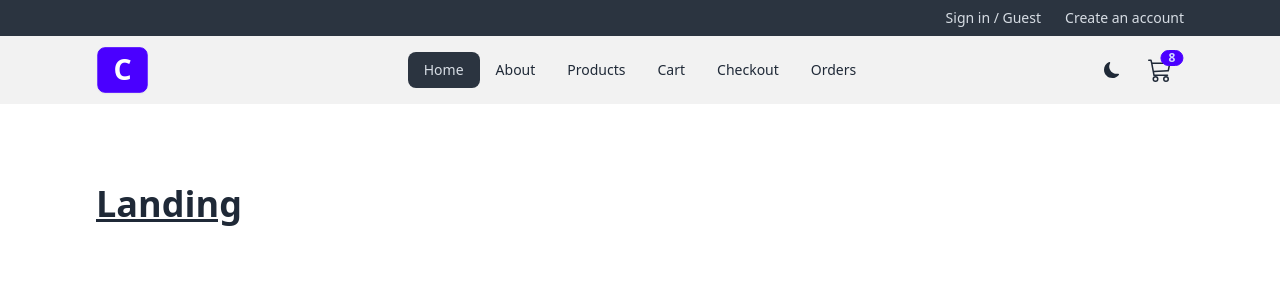
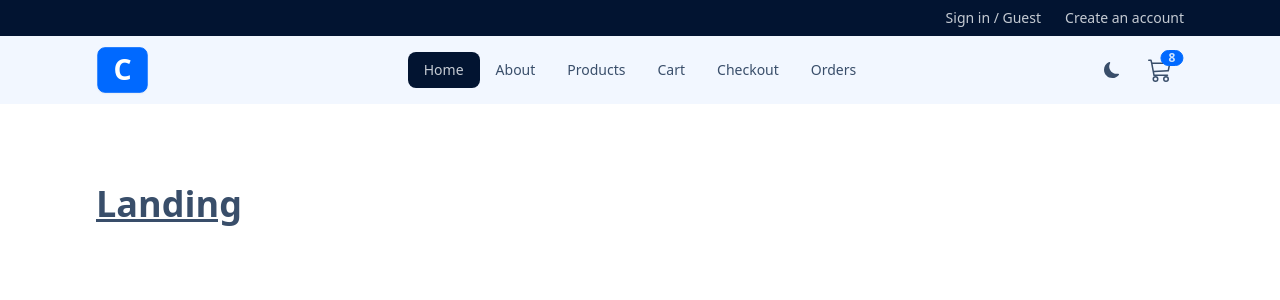
Before and after one commit to pktcodes/comfy-store-react-project-v2, a React (Vite) app: page / in a window 1280 px wide. Shown: the top 300 px of the page. Built offline with nearby package versions, Linux system fonts and the light colour scheme.

Commit message:
Add Theme

```diff
--- a/index.html
+++ b/index.html
@@ -1,5 +1,5 @@
-<!DOCTYPE html>
-<html lang="en">
+<!doctype html>
+<html lang="en" data-theme="winter">
   <head>
     <meta charset="UTF-8" />
     <link rel="icon" type="image/svg+xml" href="/daisyui.svg" />
--- a/tailwind.config.js
+++ b/tailwind.config.js
@@ -1,11 +1,14 @@
-import tailwindcssTypography from '@tailwindcss/typography';
-import daisyui from 'daisyui';
+import tailwindcssTypography from "@tailwindcss/typography";
+import daisyui from "daisyui";
 
 /** @type {import('tailwindcss').Config} */
 export default {
-  content: ['./index.html', './src/**/*.{js,ts,jsx,tsx}'],
+  content: ["./index.html", "./src/**/*.{js,ts,jsx,tsx}"],
   theme: {
     extend: {},
   },
   plugins: [tailwindcssTypography, daisyui],
+  daisyui: {
+    themes: ["dracula", "winter"],
+  },
 };
```
